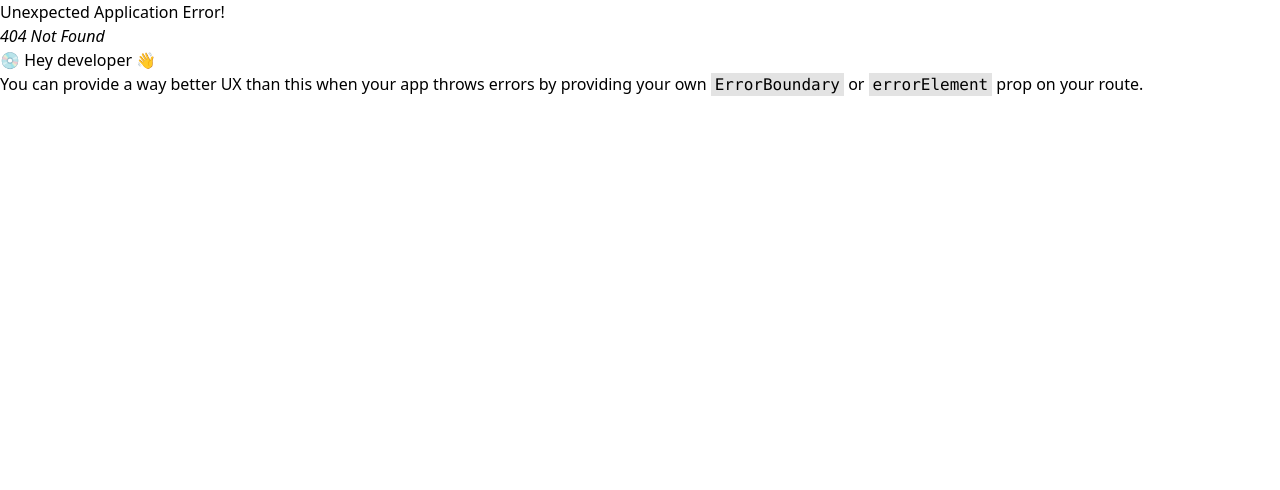
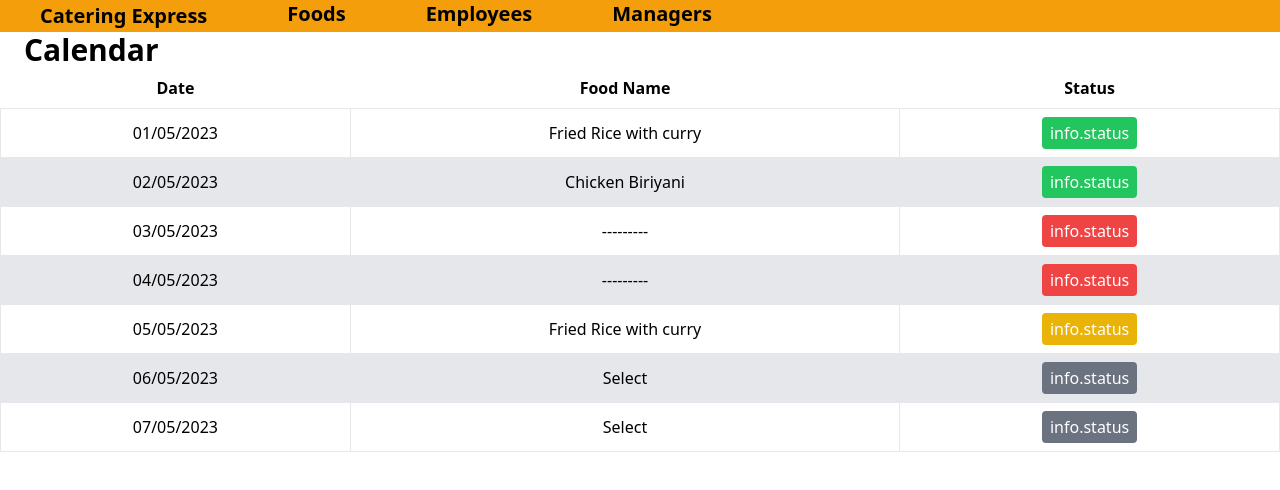
Before and after one commit to rakib3004/catering-service, a React (Vite) app in the folder frontend/: page /calendar in a window 1280 px wide. Before the commit this address had no page. Shown: the top 490 px of the page. Built offline with nearby package versions, Linux system fonts and the light colour scheme.

Commit message:
complete employee calendar

```diff
--- /dev/null
+++ b/frontend/src/components/EmployeeCalendarTable.jsx
@@ -0,0 +1,33 @@
+import React from 'react'
+
+const EmployeeCalendarTable = ({list}) => {
+  return (
+    <div className="container mx-auto">
+    <table className="min-w-full table-auto">
+      <thead>
+        <tr>
+          <th className="px-4 py-2">Date</th>
+          <th className="px-4 py-2">Food Name</th>
+          <th className="px-4 py-2">Status</th>
+        </tr>
+      </thead>
+      <tbody>
+        {list.map((info, index) => (
+          <tr key={index} className={index % 2 === 0 ? "bg-white" : "bg-gray-200"}>
+            <td className="border px-4 py-2 text-center">{info.date}</td>
+            <td className="border px-4 py-2 text-center">{info.foodName}</td>
+            <td className="border px-4 py-2 text-center">
+              <button
+                className={`${info.color}  text-white font-base py-1 px-2 rounded focus:outline-none focus:shadow-outline`}
+              >
+                info.status
+              </button>
+            </td>
+          </tr>
+        ))}
+      </tbody>
+    </table>
+  </div>  )
+}
+
+export default EmployeeCalendarTable
--- /dev/null
+++ b/frontend/src/features/EmployeeCalendarList.jsx
@@ -0,0 +1,92 @@
+import React from 'react'
+import EmployeeCalendarTable from '../components/EmployeeCalendarTable';
+
+const EmployeeCalendarList = () => {
+
+    const data = {
+
+    "delivered": {
+    title: "Delivered",
+    color: "bg-green-500"
+   },
+     "offDay" :{
+        title: "Off Day",
+        color: "bg-red-500"
+    },
+
+     "orderCancel" : {
+        title: "Order Cancel",
+        color: "bg-red-500"
+    },
+
+     "pending" : {
+        title: "Pending",
+        color: "bg-yellow-500"
+    },
+
+     "confirm" : {
+        title: "Confirm",
+        color: "bg-gray-500"
+    },
+
+}
+    const list = [
+{
+date: "01/05/2023",
+foodName: "Fried Rice with curry",
+status: data["delivered"].title,
+color: data["delivered"].color,
+},
+
+{
+    date: "02/05/2023",
+    foodName: "Chicken Biriyani",
+    status: data["delivered"].title,
+    color: data["delivered"].color,
+},
+
+{
+    date: "03/05/2023",
+    foodName: "---------",
+    status: data["offDay"].title,
+    color: data["offDay"].color,
+},
+
+{
+    date: "04/05/2023",
+    foodName: "---------",
+    status: data["orderCancel"].title,
+    color: data["orderCancel"].color,
+},
+
+{
+    date: "05/05/2023",
+    foodName: "Fried Rice with curry",
+    status: data["pending"].title,
+    color: data["pending"].color,
+},
+
+{
+    date: "06/05/2023",
+    foodName: "Select",
+    status: data["confirm"].title,
+    color: data["confirm"].color,
+},
+
+
+{
+    date: "07/05/2023",
+    foodName: "Select",
+    status: data["confirm"].title,
+    color: data["confirm"].color,
+},
+
+    ];
+  return (
+    <div>
+<EmployeeCalendarTable list={list}/>
+    </div>
+  )
+}
+
+export default EmployeeCalendarList
--- /dev/null
+++ b/frontend/src/pages/EmployeeCalendar.jsx
@@ -0,0 +1,14 @@
+import React from 'react'
+import Navbar from '../components/Navbar'
+import EmployeeCalendarList from '../features/EmployeeCalendarList'
+const EmployeeCalendar = () => {
+  return (
+    <div>
+        <Navbar/>
+        <h1 className='mx-6 text-3xl font-bold'>Calendar </h1>
+        <EmployeeCalendarList />
+    </div>
+  )
+}
+
+export default EmployeeCalendar
--- a/frontend/src/routes/root.jsx
+++ b/frontend/src/routes/root.jsx
@@ -8,6 +8,7 @@ import SubscriptionDetails from "../pages/SubscriptionDetails";
 import FoodMenu from "../pages/FoodMenu";
 import Employees from "../pages/Employees";
 import Foods from "../pages/Foods";
+import EmployeeCalendar from "../pages/EmployeeCalendar";
 
 const router = createBrowserRouter([
 
@@ -48,6 +49,11 @@ const router = createBrowserRouter([
         path: '/employees',
         element: <Employees />,
     },
+    {
+        path: '/calendar',
+        element: <EmployeeCalendar/>
+    },
+
 
     {
         path: '/subsciption',
```
